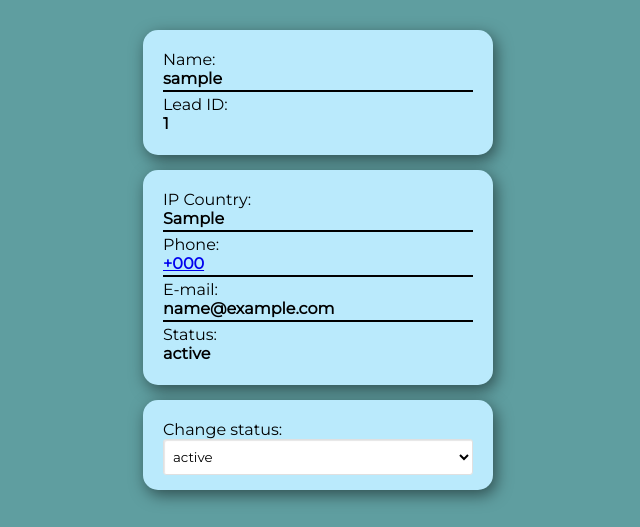
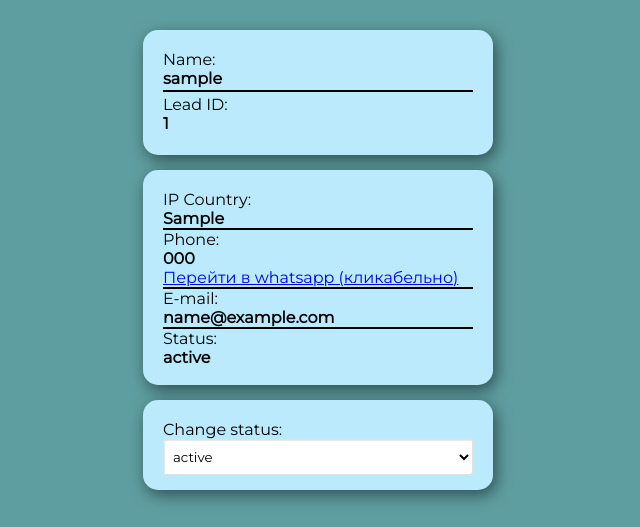
Before and after one commit to meswff/meswff.github.io, a Flask app: template templates/index_client.html in a window 1280 px wide. Shown: the top 527 px of the page, without its empty margins (322-962 px from the left). Run offline with Flask 3, Linux system fonts and the light colour scheme; the template is opened without the code that fills it: most values are stand-ins (such as "Sample title", 1, 10 or a date in 2020).

Commit message:
Update index_client.html

```diff
--- a/templates/index_client.html
+++ b/templates/index_client.html
@@ -20,7 +20,8 @@
         <div class="info_client">
             <div>IP Country:<h4>{{user_ip}}</h4></div>
             <hr width="100%" color="black" size="3px"/>
-            <div>Phone:<h4><a href="https://api.whatsapp.com/send?phone={{user_phone}}" target="_blank">+{{user_phone}}</a></h4></div>
+            <div>Phone:<h4>{{user_phone}}</h4></div>
+            <div><a href="https://api.whatsapp.com/send?phone={{user_phone}}" target="_blank">Перейти в whatsapp (кликабельно)</a></div>
             <hr width="100%" color="black" size="3px"/>
             <div>E-mail:<h4>{{user_mail}}</h4></div>
             <hr width="100%" color="black" size="3px"/>
```
